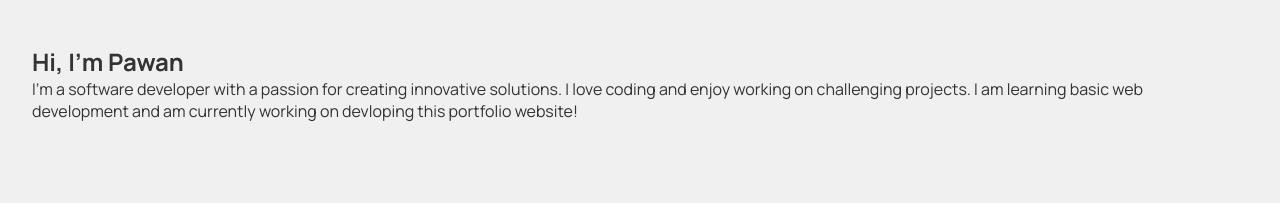
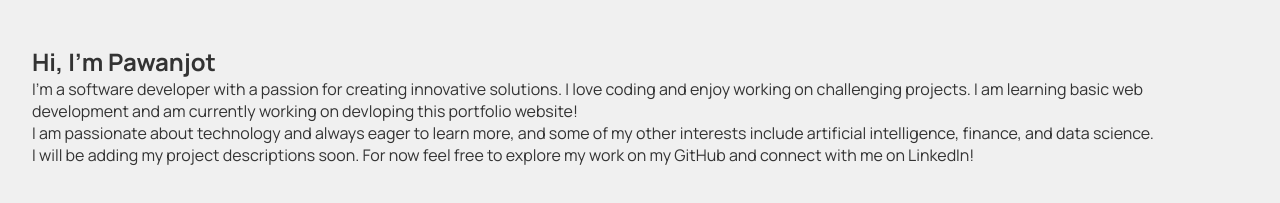
Before and after one commit to Pawanjot-Randhawa/Pawanjot-Randhawa.github.io, a plain HTML site: page index.html in a window 1280 px wide. Shown: the part 45-248 px from the top of the page. Drawn offline with Linux system fonts and the light colour scheme.

Commit message:
Updated basic info

```diff
--- a/index.html
+++ b/index.html
@@ -50,8 +50,10 @@
         <!-- about content -->
         <section id="about">
             <div class="about-content">
-                <h1>Hi, I'm Pawan</h1>
+                <h1>Hi, I'm Pawanjot</h1>
                 <p>I'm a software developer with a passion for creating innovative solutions. I love coding and enjoy working on challenging projects. I am learning basic web development and am currently working on devloping this portfolio website!</p>
+                <p>I am passionate about technology and always eager to learn more, and some of my other interests include artificial intelligence, finance, and data science.</p>
+                <p>I will be adding my project descriptions soon. For now feel free to explore my work on my GitHub and connect with me on LinkedIn!</p>
             </div>
 
         </section>
```
